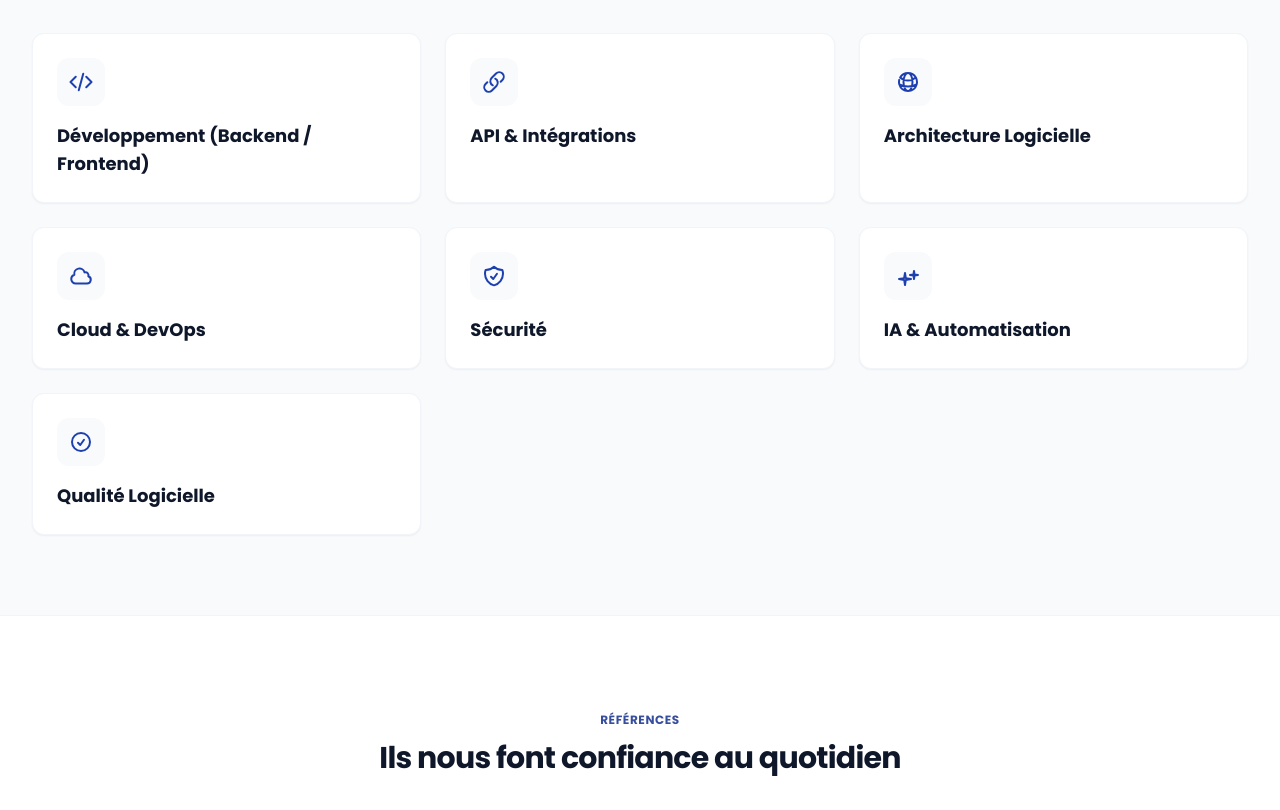
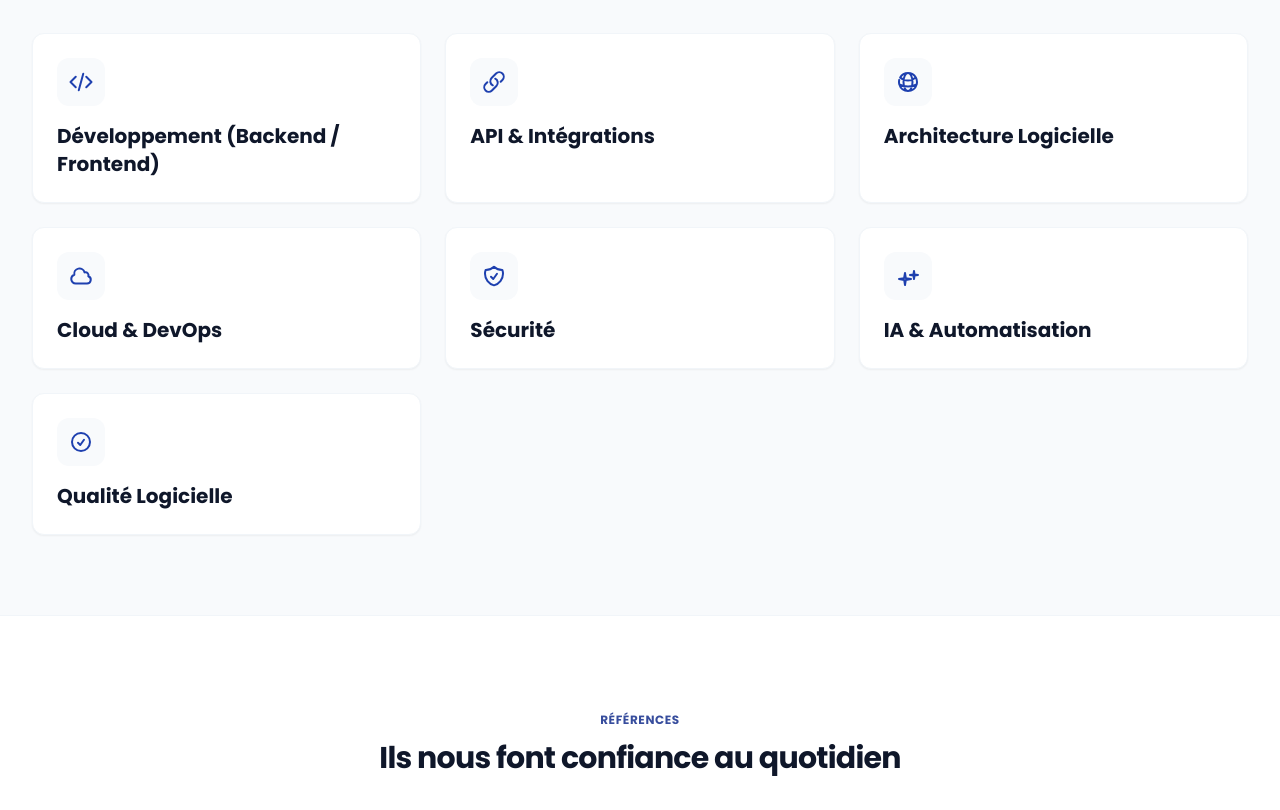
Before and after one commit to Code-with-us-fr/website, an Astro site in the folder astro/: page / in a window 1280 px wide. Shown: the part 920-1730 px from the top of the page. Built offline with nearby package versions, Linux system fonts and the light colour scheme; Astro itself is replaced by a stand-in of ours.

Commit message:
increase expertises font size + revert github action astro build (in comment for now)

```diff
--- a/astro/src/components/Expertises.astro
+++ b/astro/src/components/Expertises.astro
@@ -30,7 +30,7 @@ const baseUrl = import.meta.env.BASE_URL.replace(/\/$/, "");
                                 />
                             </svg>
                         </div>
-                        <h3 class="font-bold text-slate-900 text-lg group-hover:text-esn-blue transition-colors duration-200">
+                        <h3 class="font-bold text-slate-900 text-xl group-hover:text-esn-blue transition-colors duration-200">
                             {exp.title}
                         </h3>
                     </div>
```
Also changed, not shown: .github/workflows/deploy.yml (added).
